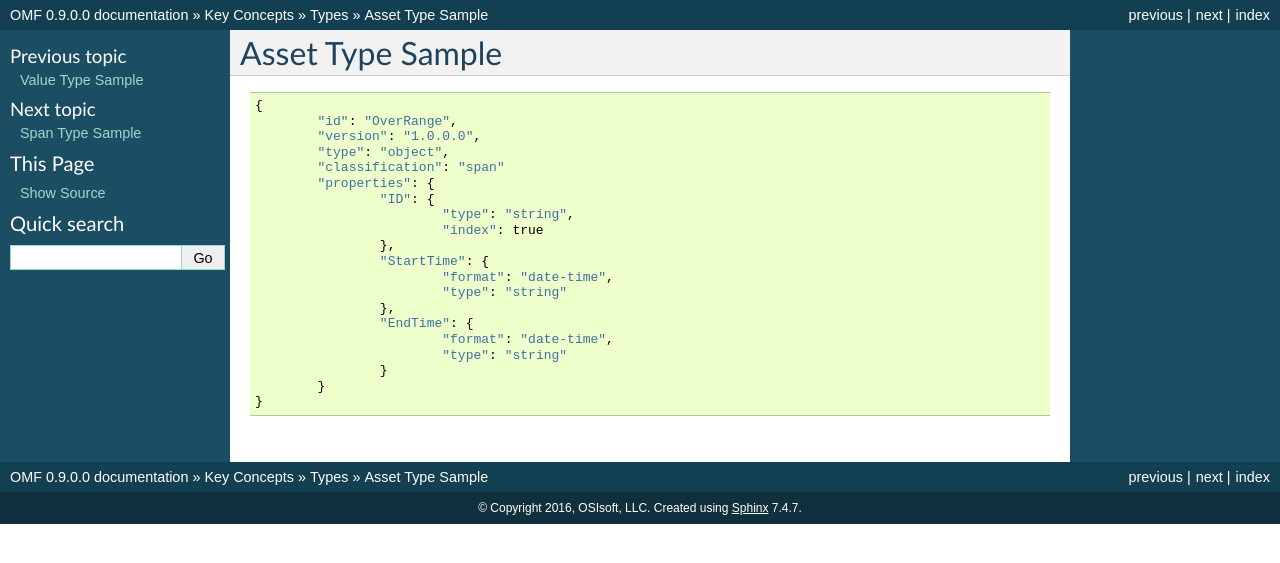
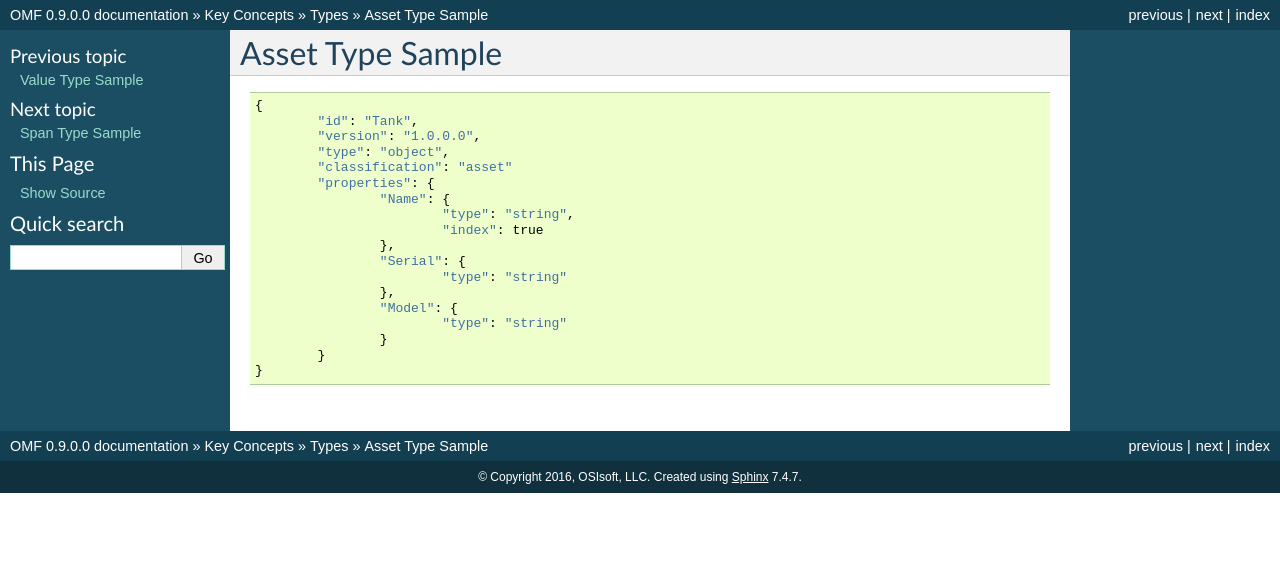
Before and after one commit to AVEVA/OMF-Docs, a Sphinx documentation site: the page built from docs/Asset_Type_Sample.rst, in a window 1280 px wide. Shown: the top 563 px of the page. Built offline with Sphinx 7.4.7, drawn with Linux system fonts in a browser that asks for light colours.

Commit message:
fixed asset type sample

```diff
--- a/docs/Asset_Type_Sample.rst
+++ b/docs/Asset_Type_Sample.rst
@@ -4,21 +4,19 @@ Asset Type Sample
 ::
 
 	{
-		"id": "OverRange",
+		"id": "Tank",
 		"version": "1.0.0.0",
 		"type": "object",
-		"classification": "span"
+		"classification": "asset"
 		"properties": {
-			"ID": {
+			"Name": {
 				"type": "string",
 				"index": true
 			},
-			"StartTime": {
-				"format": "date-time",
+			"Serial": {
 				"type": "string"
 			},
-			"EndTime": {
-				"format": "date-time",
+			"Model": {
 				"type": "string"
 			}
 		}
```
Also changed, not shown: 1 other file.
